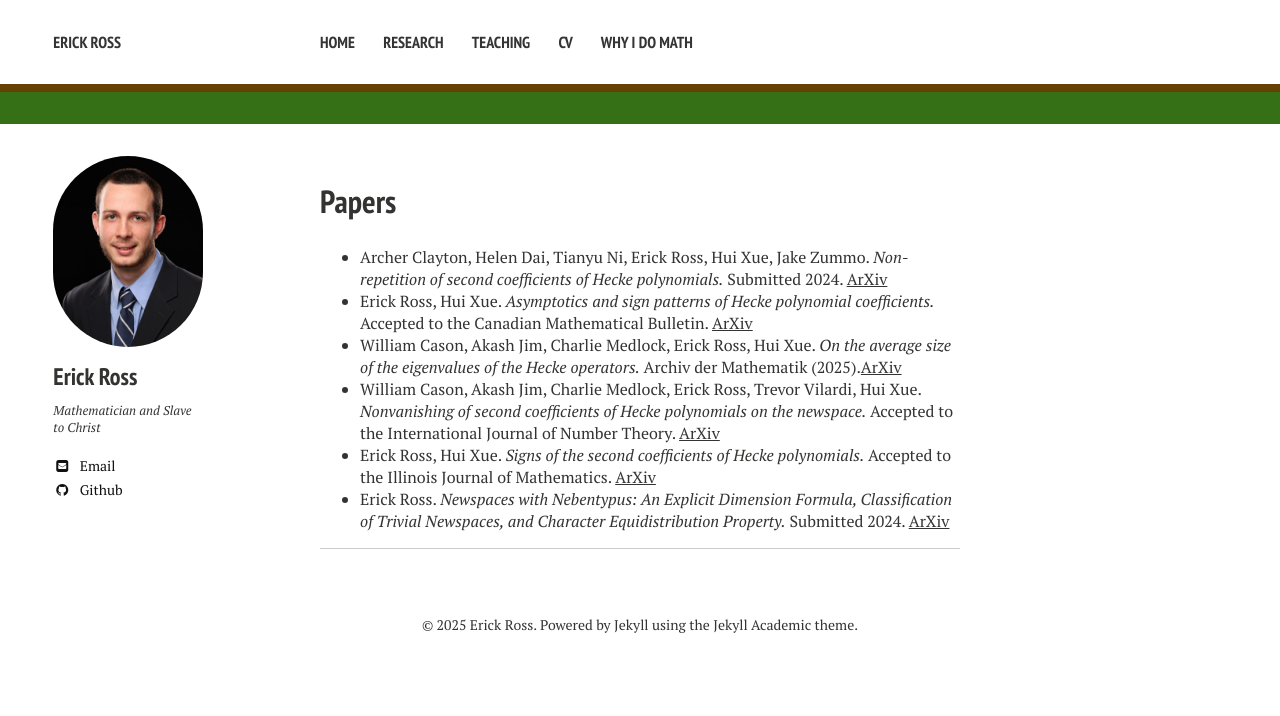
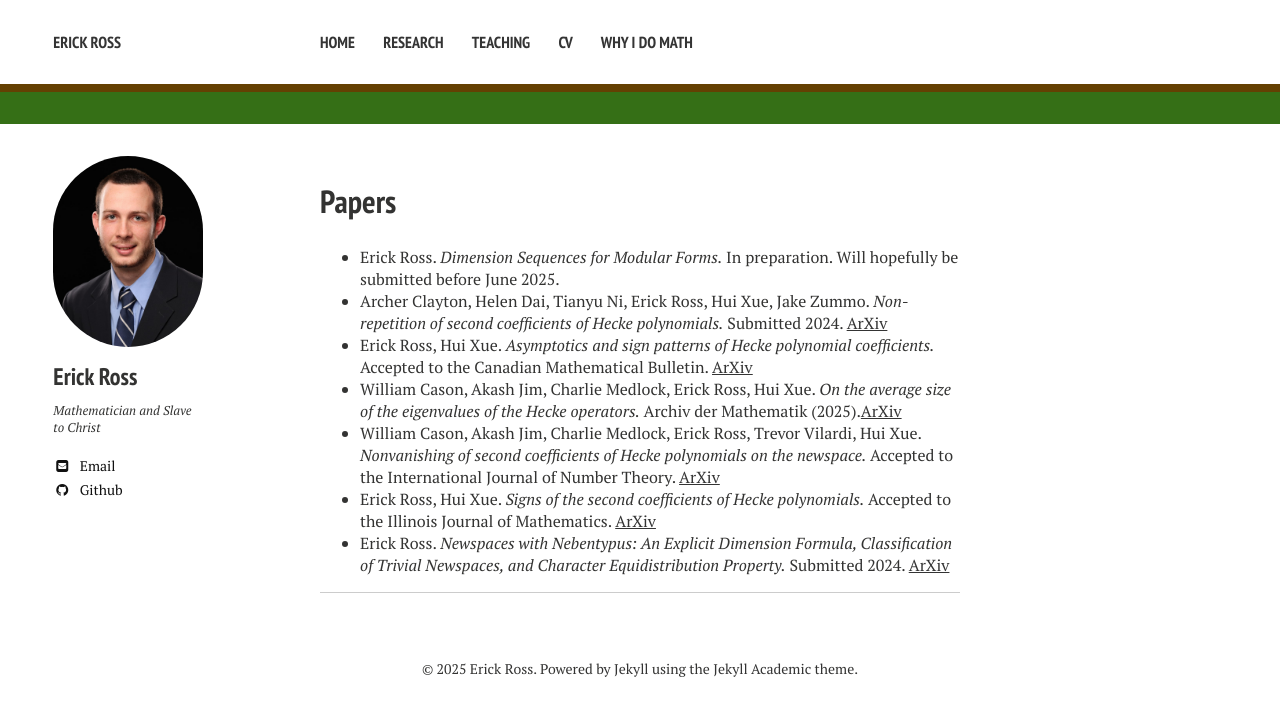
Before and after one commit to erick-ross/erick-ross.github.io, a Jekyll site: the page built from research.md, in a window 1280 px wide. Shown: the top 716 px of the page. Built offline with Jekyll 4.4.1, drawn with Linux system fonts in a browser that asks for light colours; nearby versions of some CDN libraries.

Commit message:
some setup

```diff
--- a/research.md
+++ b/research.md
@@ -3,8 +3,7 @@ layout: page
 ---
 
 # Papers
-
-
+- Erick Ross. *Dimension Sequences for Modular Forms.* In preparation. Will hopefully be submitted before June 2025.
 - Archer Clayton, Helen Dai, Tianyu Ni, Erick Ross, Hui Xue, Jake Zummo. *Non-repetition of second coefficients of Hecke polynomials.* Submitted 2024. [ArXiv](https://arxiv.org/abs/2411.18419)
 - Erick Ross, Hui Xue. *Asymptotics and sign patterns of Hecke polynomial coefficients.* Accepted to the Canadian Mathematical Bulletin. [ArXiv](https://arxiv.org/abs/2410.12008)
 - William Cason, Akash Jim, Charlie Medlock, Erick Ross, Hui Xue. *On the average size of the eigenvalues of the Hecke operators.* Archiv der Mathematik (2025).[ArXiv](https://arxiv.org/abs/2407.19076)
```
